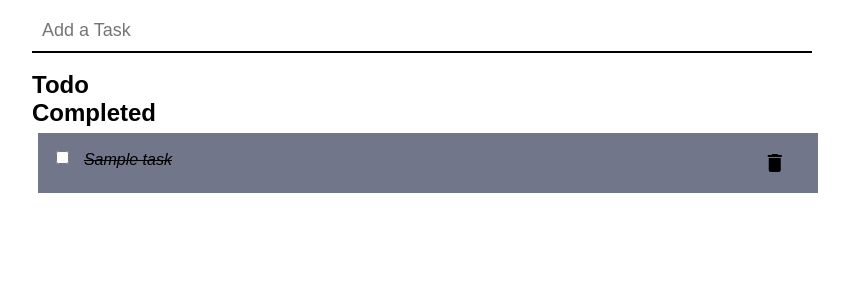
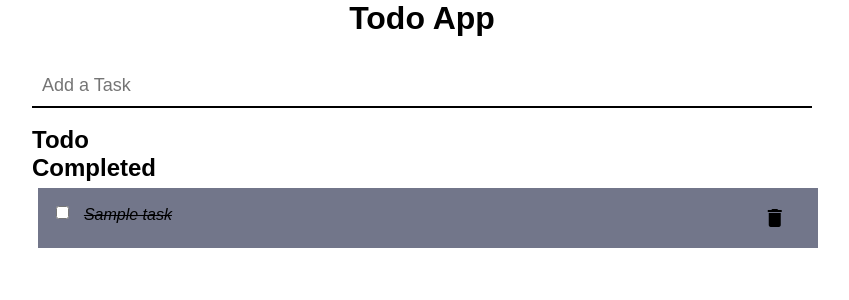
Before and after one commit to csemanish12/todo_app_v1, a Django app: page / in a window 1280 px wide. Shown: the top 300 px of the page, without its empty margins (218-1067 px from the left). Run offline with Django 3.2, Linux system fonts and the light colour scheme; tables that the repository leaves empty hold one stand-in row (values such as "Sample post").

Commit message:
add app name

```diff
--- a/todo/tasks/templates/tasks/index.html
+++ b/todo/tasks/templates/tasks/index.html
@@ -11,6 +11,7 @@
 
 </head>
 <body>
+<h1 align="center">Todo App</h1> <br>
 <div class="container">
     <form method="POST" action="">
         {% csrf_token %}
```
